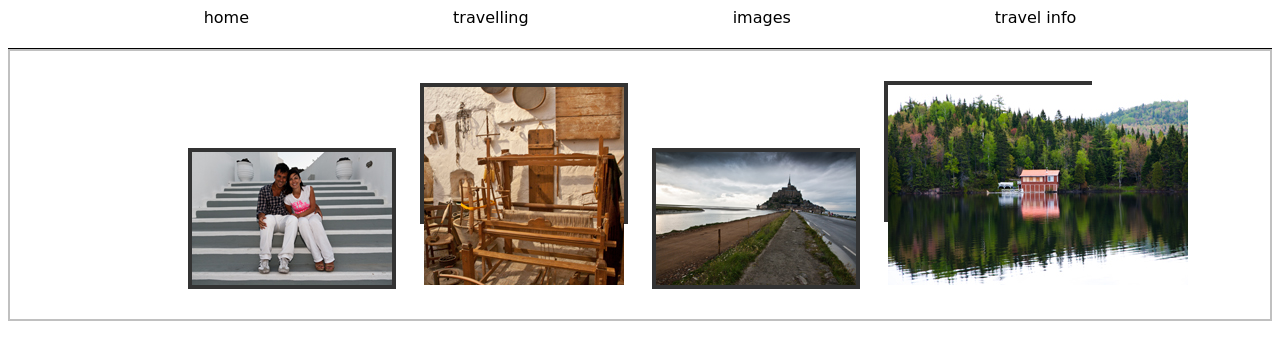
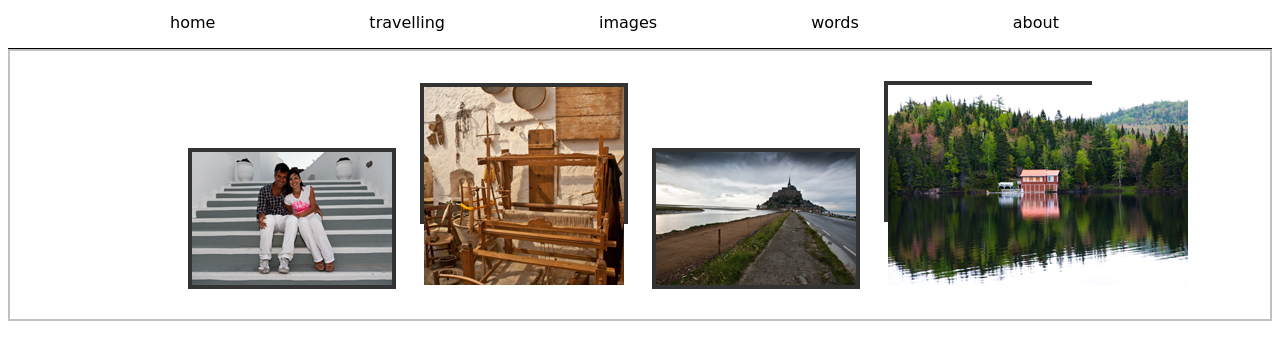
Before and after one commit to ParanoidAndroid69/MyWebSite, a PHP site: page /MyWebSite/travel/grid.php in a window 1280 px wide. Shown: the top 360 px of the page. Run offline with PHP 8.4, Linux system fonts and the light colour scheme.

Commit message:
navigation bar adjusted to centre

```diff
--- a/css/menu.css
+++ b/css/menu.css
@@ -1,35 +1,42 @@
 @charset "UTF-8";
 /* CSS Document */
 
-#mainpage #header{ width:100%;; height:40px; background-color: black; border-bottom: 1px silver solid;}
-#gridpage #header{ width:100%; height:40px; background-color: white; border-bottom: 1px black solid;}
+#mainpage #menu{ width:1265px;; height:40px; background-color: black; border-bottom: 1px silver solid;}
+#gridpage #menu{ width:100%; height:40px; background-color: white; border-bottom: 1px black solid;}
 
 #menu ul {
 
     list-style: none;
-	margin:0px;
-	padding:0;
-	text-align:center;
+	margin:0 auto; /* margin and padding need to be set to 0 for Browsers indenting */
+	position: relative;
+	padding:5px 0;
+	width: 940px;
+	/*text-align:center; */
 }
 
 #menu ul li {
-    display:inline;
+	display:inline;
+	margin-left: 150px;
+
     	  }
+
+#menu li:first-child {
+	margin-left:0;
+
+	}
 
 #mainpage #menu ul li a {
   color: silver;
+  display:block-inline;
   font: 16px "Comic Sans MS", cursive;
-  margin-left: 80px;
-  margin-right: 120px;
   text-align: center;
   text-decoration: none;
 		}
 
+
 #gridpage #menu ul li a {
   color: black;
   font: 16px "Comic Sans MS", cursive;
-  margin-left: 100px;
-  margin-right: 100px;
   text-align: center;
   text-decoration: none;
 		}
--- a/include/libraries.php
+++ b/include/libraries.php
@@ -13,16 +13,16 @@ else
 }
 
 echo <<<_END
-<div id="header">
+
 	    <div id="menu">
         		<ul>
-                <li><a href="$doc_root/index.php" title="HOME">home</a></li>
+                <li><a href="$doc_root/index.php" title="HOME" class=logo>home</a></li>
                 <li><a href="$doc_root/travel/grid.php" title="My Trips"><span>travelling</span></a></li>
                 <li><a href="#">images</a></li>
-                <li><a href="#">travel info</a></li>
-           		</ul>
+                <li><a href="#">words</a></li>
+				<li><a href="#">about</a></li>
+          		</ul>
 		</div>
-</div>
 _END;
 }
 function get_footer() {
```
